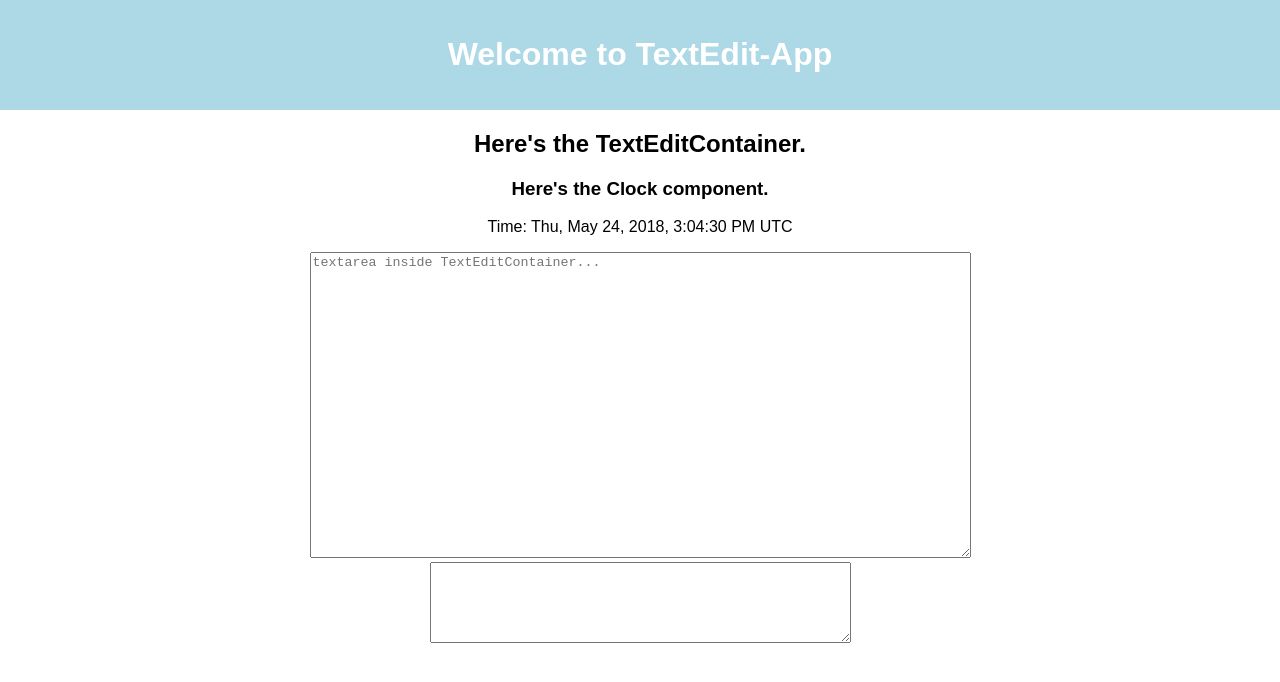
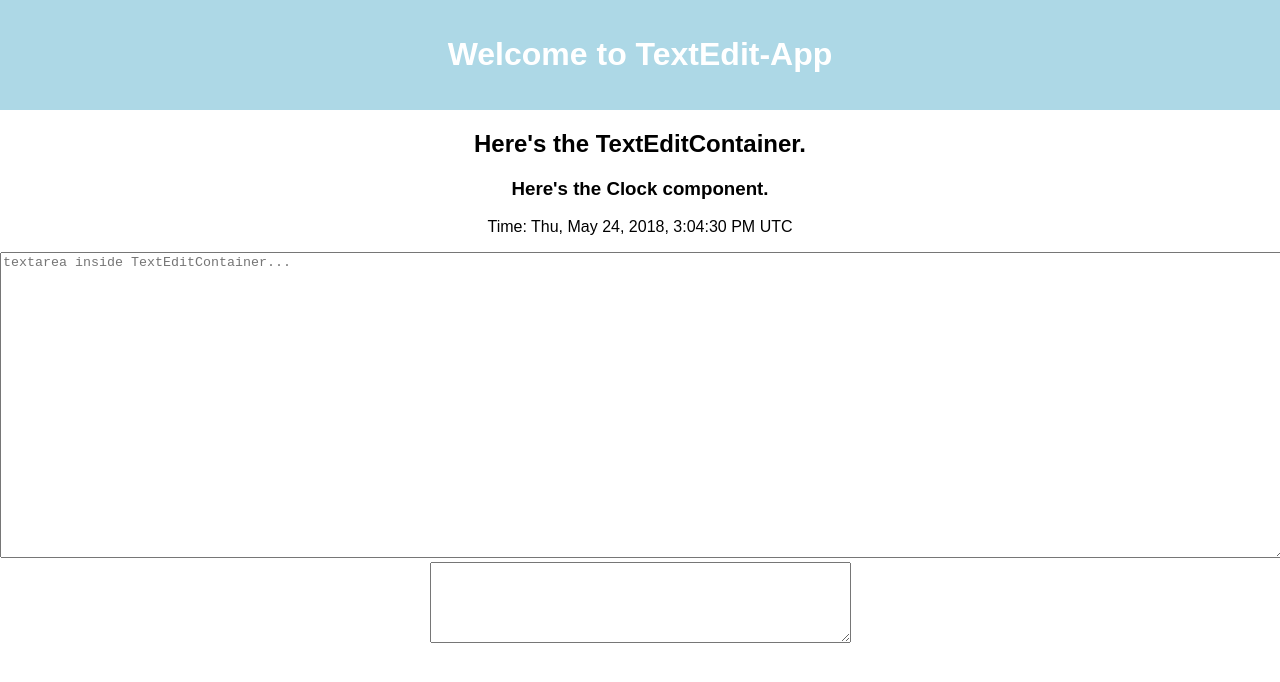
Before and after one commit to ethanryan/textedit-app, a React (Create React App) app: page / in a window 1280 px wide. Shown: the top 682 px of the page. Built offline with nearby package versions, Linux system fonts and the light colour scheme; no server answers.

Commit message:
added width to #textAreaEdit in App.css

```diff
--- a/src/App.css
+++ b/src/App.css
@@ -7,3 +7,7 @@
   padding: 15px;
   color: white;
 }
+
+#textareaEdit {
+  width: 100%;
+}
```
